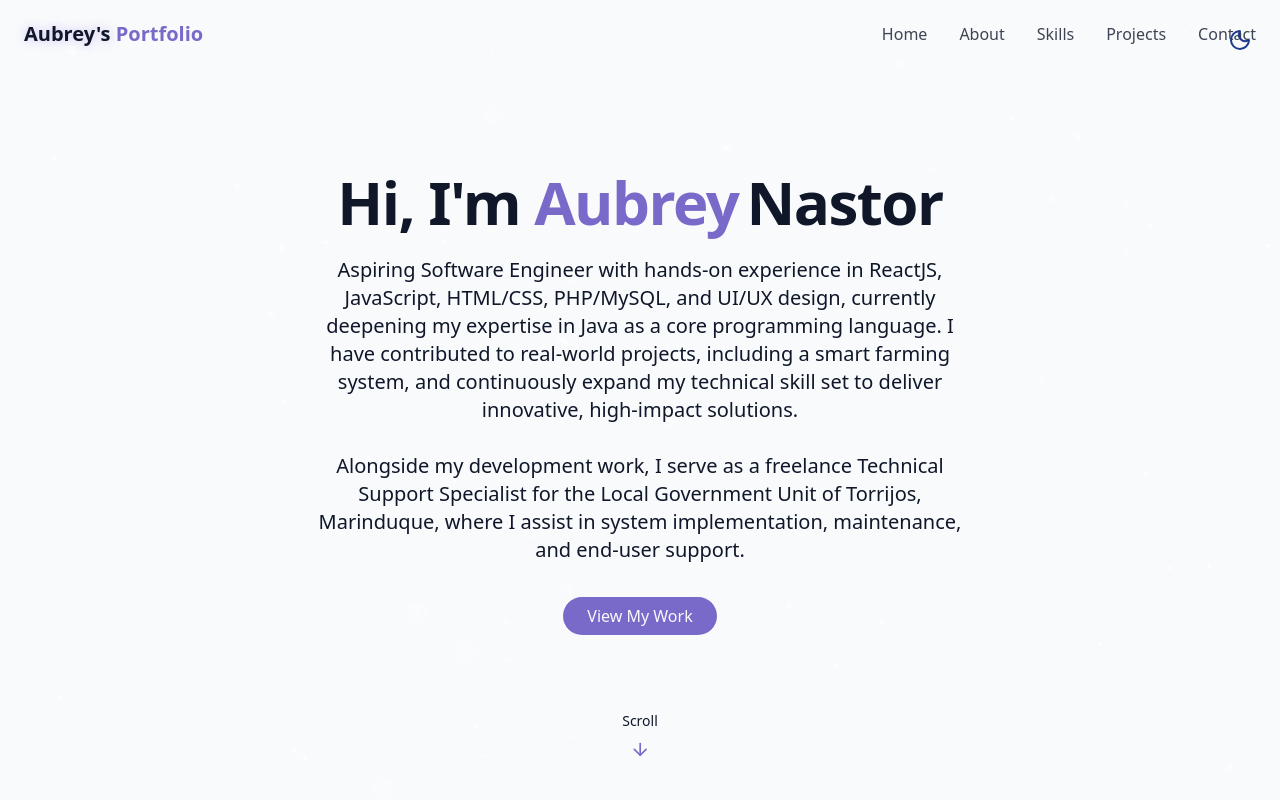
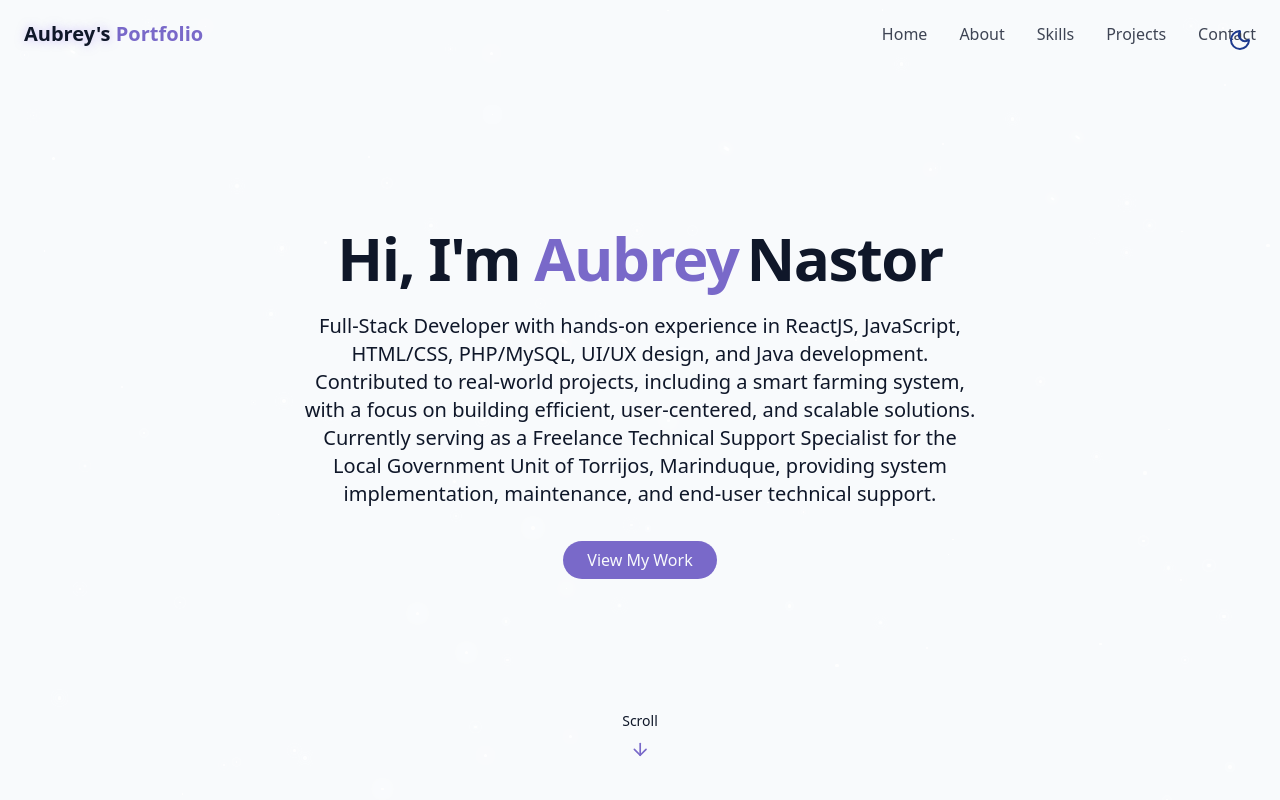
Before and after one commit to obri4402/aubrey-s-portfolio, a React (Vite) app: page / in a window 1280 px wide. Shown: the top 800 px of the page. Built offline with nearby package versions, Linux system fonts and the light colour scheme.

Commit message:
Update portfolio description

```diff
--- a/src/components/HeroSection.jsx
+++ b/src/components/HeroSection.jsx
@@ -20,18 +20,9 @@ export const HeroSection = () => {
           </h1>
 
           <p className="text-base sm:text-lg md:text-xl text-muted-foreground max-w-2xl mx-auto opacity-0 animate-fade-in-delay-3 px-2 md:px-0">
-            Aspiring Software Engineer with hands-on experience in ReactJS,
-            JavaScript, HTML/CSS, PHP/MySQL, and UI/UX design, currently
-            deepening my expertise in Java as a core programming language. I
-            have contributed to real-world projects, including a smart farming
-            system, and continuously expand my technical skill set to deliver
-            innovative, high-impact solutions.
-            <br className="hidden md:block" />
-            <br className="hidden md:block" />
-            Alongside my development work, I serve as a freelance Technical
-            Support Specialist for the Local Government Unit of Torrijos,
-            Marinduque, where I assist in system implementation, maintenance,
-            and end-user support.
+            Full-Stack Developer with hands-on experience in ReactJS, JavaScript, HTML/CSS, PHP/MySQL, UI/UX design, and Java development. Contributed to real-world projects, including a smart farming system, with a focus on building efficient, user-centered, and scalable solutions.
+
+            Currently serving as a Freelance Technical Support Specialist for the Local Government Unit of Torrijos, Marinduque, providing system implementation, maintenance, and end-user technical support.
           </p>
 
           <div className="pt-2 md:pt-4 opacity-0 animate-fade-in-delay-4">
```
